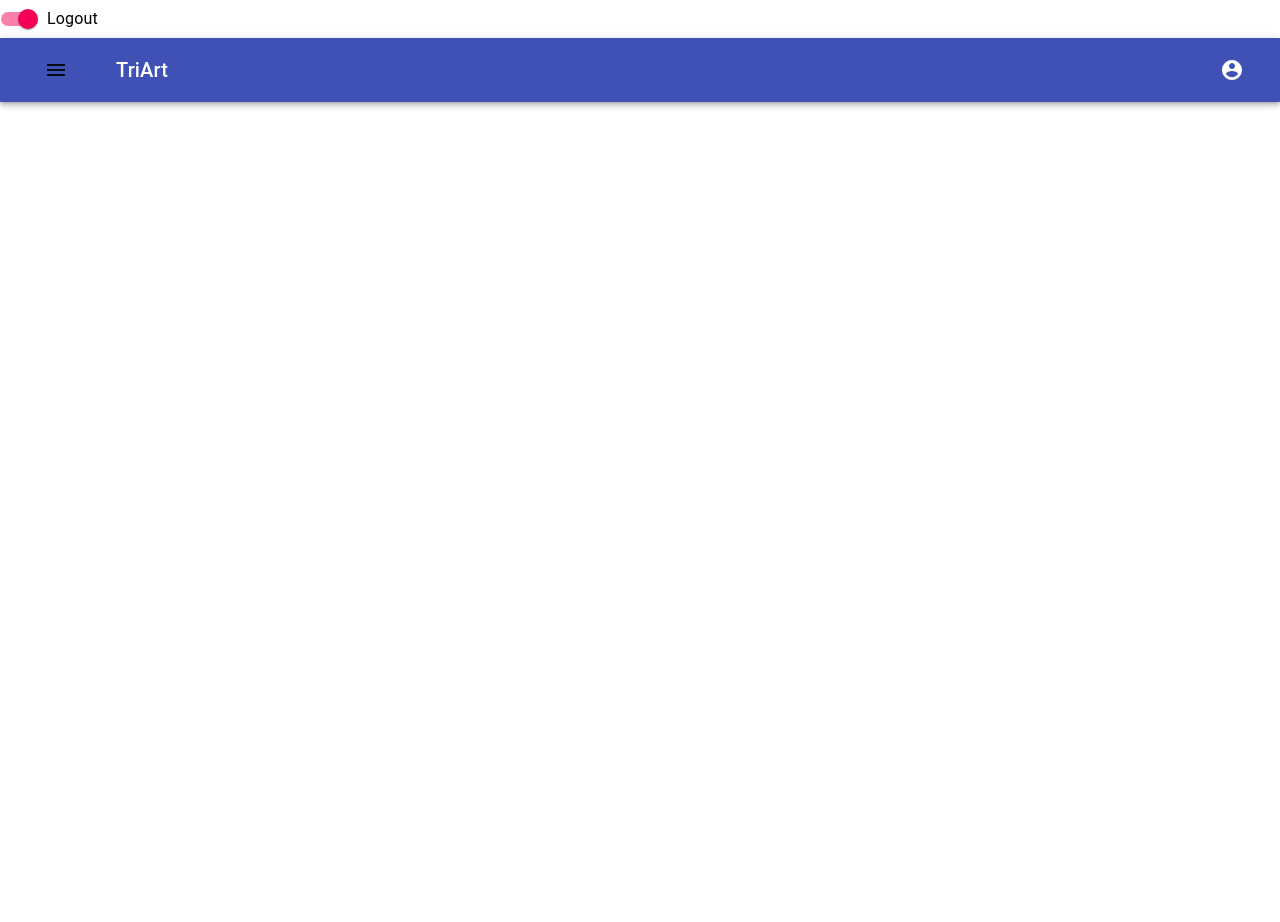
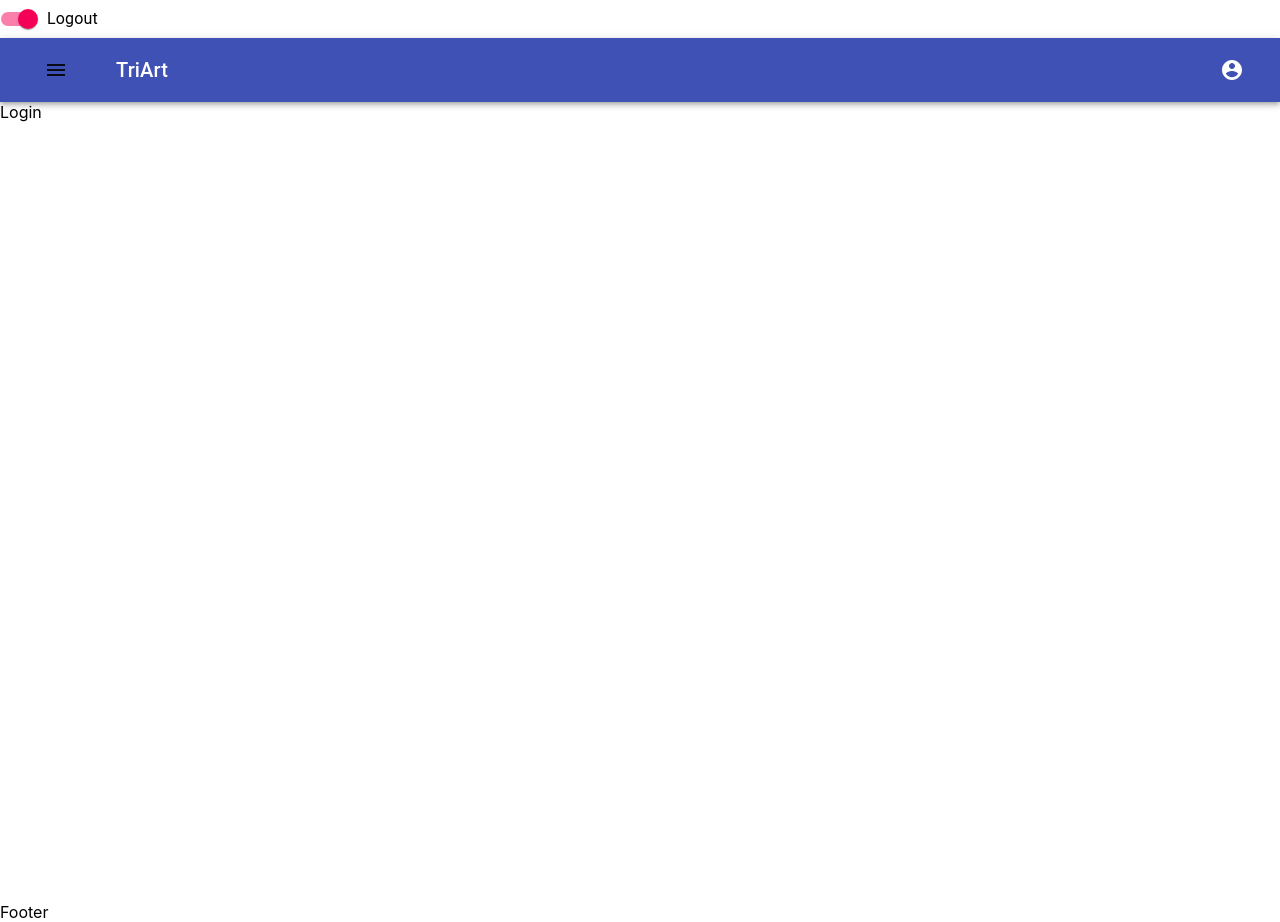
Before and after one commit to triboartesao/triartFront, a React (Create React App) app in the folder triart/: page / in a window 1280 px wide. Before the commit the page ends 800 px from the top, so only its background shows below. Built offline with nearby package versions, Linux system fonts and the light colour scheme.

Commit message:
Navbar implementada

```diff
--- a/triart/src/App.tsx
+++ b/triart/src/App.tsx
@@ -1,12 +1,32 @@
 import React from 'react';
-import Navbar from './components/statics/navbar/Navbar'
+import { BrowserRouter, Routes, Route } from 'react-router-dom';
+import Navbar from './components/statics/navbar/Navbar';
+import Footer from './components/statics/footer/Footer';
+import Home from './paginas/home/Home';
+import Sobre from './paginas/sobre/Sobre';
+import Login from './paginas/login/Login';
 import './App.css';
+
+
 
 function App() {
   return (
-<>
-<Navbar/>
-</>
+    <BrowserRouter>
+
+        <Navbar />
+
+        <div style={{minHeight: '100vh'}}>
+          <Routes>
+            <Route path="/" element={<Login />} />
+            <Route path="/login" element={<Login />} />
+            <Route path="/home" element={<Home />} />
+
+          </Routes>
+        </div>
+
+        <Footer />
+
+    </BrowserRouter>
   );
 }
 
```
